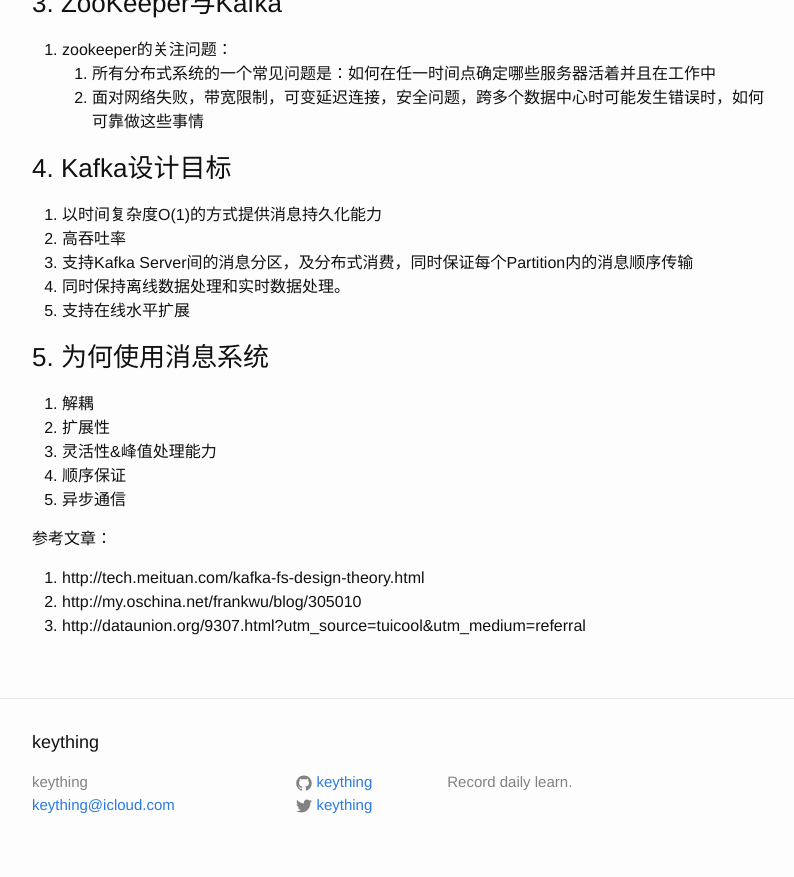
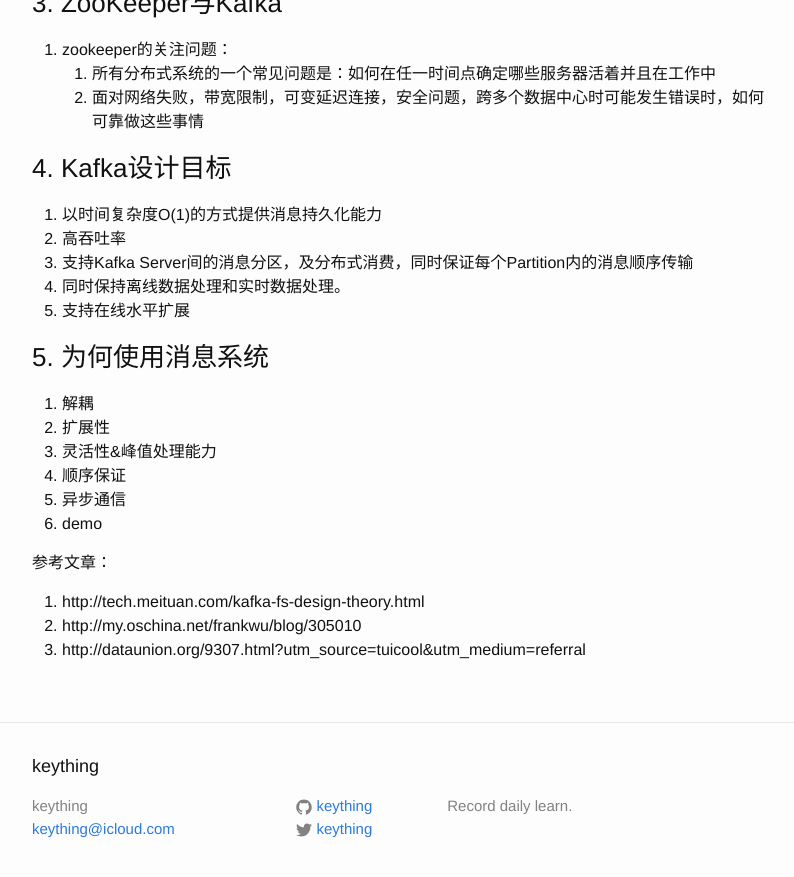
Before and after one commit to yankai0219/keything.github.io, a Jekyll site: the page built from _posts/2015-11-30-Kafka-学习笔记.md, in a window 1280 px wide and 900 px high, scrolled down 2811 px. Shown: the top 877 px of the window, without its empty margins (238-1032 px from the left). Built offline with Jekyll 4.4.1, drawn with Linux system fonts in a browser that asks for light colours.

Commit message:
modify demo

```diff
--- a/_posts/2015-11-30-Kafka-学习笔记.md
+++ b/_posts/2015-11-30-Kafka-学习笔记.md
@@ -92,6 +92,7 @@ categories: keything update
 3. 灵活性&峰值处理能力
 4. 顺序保证
 5. 异步通信
+6. demo
 
 
 参考文章：
```
